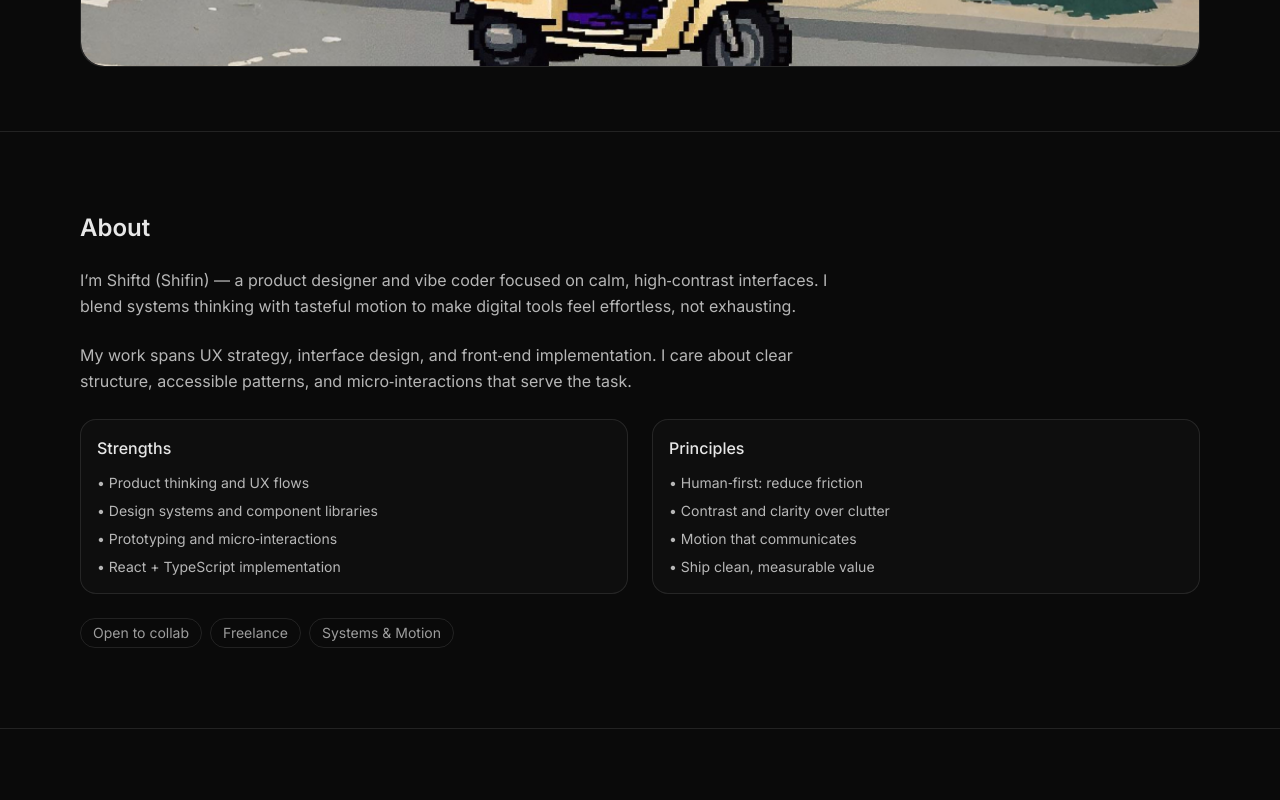
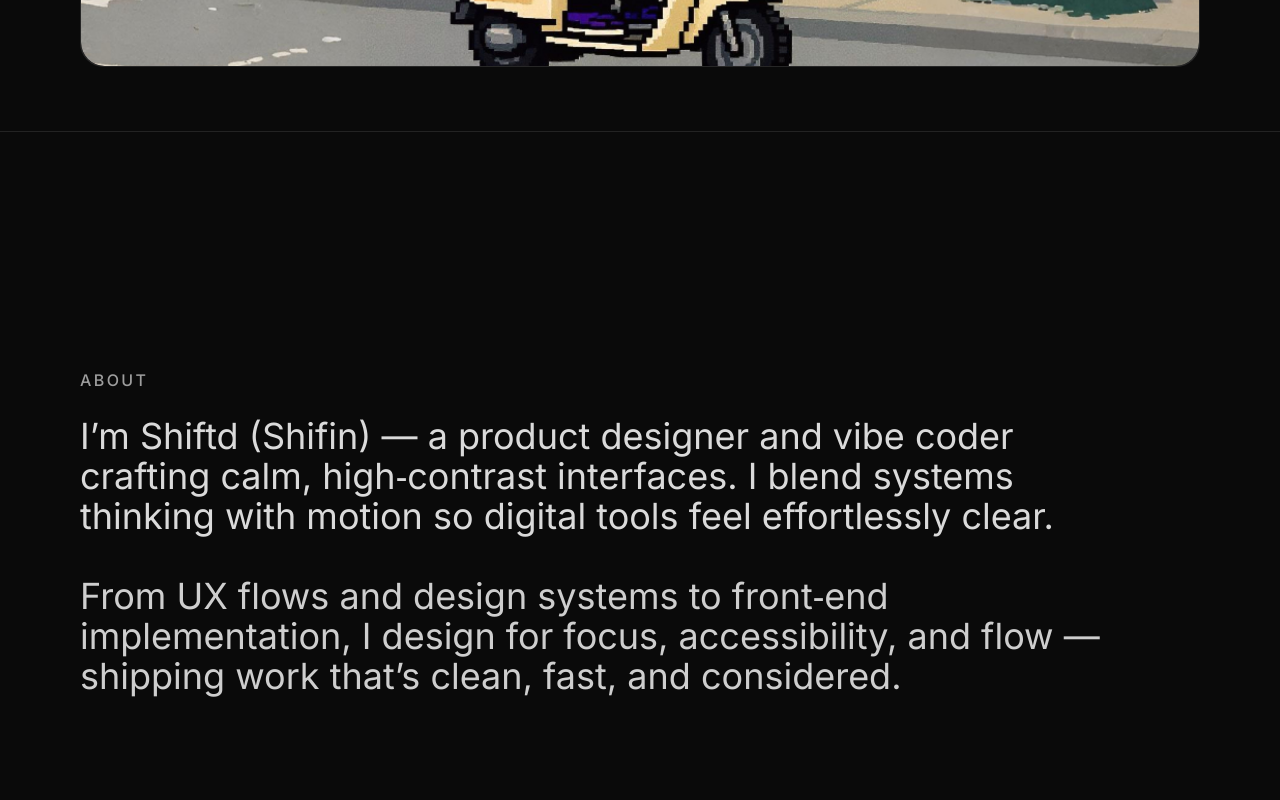
Before and after one commit to shifingeorge/shiftd.design, a React (Vite) app: page / in a window 1280 px wide. Shown: the part 2040-2840 px from the top of the page. Built offline with nearby package versions, Linux system fonts and the light colour scheme.

Commit message:
added scroll smooth, reveal effect

```diff
--- a/package.json
+++ b/package.json
@@ -12,6 +12,7 @@
   "dependencies": {
     "@react-three/fiber": "^9.3.0",
     "@react-three/postprocessing": "^3.0.4",
+    "@studio-freight/lenis": "^1.0.42",
     "framer-motion": "^12.23.12",
     "gsap": "^3.13.0",
     "lucide-react": "^0.541.0",
--- a/src/App.tsx
+++ b/src/App.tsx
@@ -1,5 +1,5 @@
+import useSmoothScroll from './hooks/useSmoothScroll';
 import Footer from './components/Layout/Footer';
-
 import Hero from './components/Sections/Hero';
 import About from './components/Sections/About';
 import Skills from './components/Sections/Skills';
@@ -8,9 +8,11 @@ import Contact from './components/Sections/Contact';
 import DockBar from './components/Layout/DockBar';
 
 export default function App() {
+  useSmoothScroll({ lerp: 0.12, wheelMultiplier: 1 }); // tweak to taste
+
   return (
     <div className="min-h-screen bg-neutral-950 text-neutral-100">
-      <main>
+      <main className="pt-0">
         <Hero />
         <Portfolio />
         <About />
--- a/src/components/Sections/About.tsx
+++ b/src/components/Sections/About.tsx
@@ -1,62 +1,29 @@
-import Reveal from '../UI/Reveal';
+import Reveal, { RevealGroup } from '../UI/Reveal';
 
 export default function About() {
   return (
     <section id="about" className="border-t border-white/10">
-      <div className="mx-auto max-w-6xl px-4 py-16 md:py-20">
-        <Reveal y={12} blur={8}>
-          <h2 className="text-xl md:text-2xl font-semibold text-white/90">About</h2>
-        </Reveal>
-
-        <div className="mt-6 space-y-6">
-          <Reveal y={18} delay={0.05}>
-            <p className="text-white/70 max-w-3xl">
-              I’m Shiftd (Shifin) — a product designer and vibe coder focused on calm, high‑contrast
-              interfaces. I blend systems thinking with tasteful motion to make digital tools feel
-              effortless, not exhausting.
-            </p>
+      <div className="mx-auto max-w-6xl px-4 min-h-[100svh] md:min-h-[100dvh] flex items-center">
+        <div className="w-full">
+          {/* Smaller label-style heading */}
+          <Reveal y={20} scale={0.95} duration={0.8}>
+            <h2 className="text-sm md:text-base font-medium tracking-[0.15em] uppercase text-white/60">
+              About
+            </h2>
           </Reveal>
 
-          <Reveal y={18} delay={0.1}>
-            <p className="text-white/70 max-w-3xl">
-              My work spans UX strategy, interface design, and front‑end implementation. I care about
-              clear structure, accessible patterns, and micro‑interactions that serve the task.
+          {/* Bigger copy with staggered reveal */}
+          <RevealGroup className="mt-6 space-y-8 md:space-y-10" stagger={0.12} y={36} scale={0.95} duration={0.95}>
+            <p className="text-3xl md:text-4xl leading-[1.35] text-white/85 max-w-5xl">
+              I’m Shiftd (Shifin) — a product designer and vibe coder crafting calm, high‑contrast
+              interfaces. I blend systems thinking with motion so digital tools feel effortlessly clear.
             </p>
-          </Reveal>
 
-          <div className="grid gap-6 md:grid-cols-2">
-            <Reveal y={20} delay={0.12}>
-              <div className="rounded-2xl border border-white/10 p-4 bg-white/[0.02]">
-                <h3 className="font-medium text-white/90">Strengths</h3>
-                <ul className="mt-3 space-y-2 text-white/70 text-sm">
-                  <li>• Product thinking and UX flows</li>
-                  <li>• Design systems and component libraries</li>
-                  <li>• Prototyping and micro‑interactions</li>
-                  <li>• React + TypeScript implementation</li>
-                </ul>
-              </div>
-            </Reveal>
-
-            <Reveal y={20} delay={0.16}>
-              <div className="rounded-2xl border border-white/10 p-4 bg-white/[0.02]">
-                <h3 className="font-medium text-white/90">Principles</h3>
-                <ul className="mt-3 space-y-2 text-white/70 text-sm">
-                  <li>• Human‑first: reduce friction</li>
-                  <li>• Contrast and clarity over clutter</li>
-                  <li>• Motion that communicates</li>
-                  <li>• Ship clean, measurable value</li>
-                </ul>
-              </div>
-            </Reveal>
-          </div>
-
-          <Reveal y={18} delay={0.18}>
-            <div className="flex flex-wrap items-center gap-2 text-sm text-white/60">
-              <span className="rounded-full border border-white/10 px-3 py-1">Open to collab</span>
-              <span className="rounded-full border border-white/10 px-3 py-1">Freelance</span>
-              <span className="rounded-full border border-white/10 px-3 py-1">Systems & Motion</span>
-            </div>
-          </Reveal>
+            <p className="text-3xl md:text-4xl leading-[1.35] text-white/80 max-w-5xl">
+              From UX flows and design systems to front‑end implementation, I design for focus,
+              accessibility, and flow — shipping work that’s clean, fast, and considered.
+            </p>
+          </RevealGroup>
         </div>
       </div>
     </section>
--- a/src/components/UI/Reveal.tsx
+++ b/src/components/UI/Reveal.tsx
@@ -1,38 +1,133 @@
-import { motion } from 'framer-motion';
-import type { HTMLAttributes, ReactNode } from 'react';
+/* src/components/UI/Reveal.tsx */
+import { useLayoutEffect, useRef, type ReactNode } from 'react';
+import gsap from 'gsap';
+import { ScrollTrigger } from 'gsap/ScrollTrigger';
+
+gsap.registerPlugin(ScrollTrigger);
 
 type RevealProps = {
   children: ReactNode;
   className?: string;
-  delay?: number;
-  duration?: number;
+  delay?: number;     // seconds
+  duration?: number;  // seconds
   y?: number;
   x?: number;
-  blur?: number;
-  once?: boolean; // reveal only once per visit
-} & HTMLAttributes<HTMLDivElement>;
+  scale?: number;
+  once?: boolean;
+  start?: string;     // ScrollTrigger start
+};
 
 export default function Reveal({
   children,
   className,
   delay = 0,
-  duration = 0.6,
-  y = 16,
+  duration = 0.9,
+  y = 32,
   x = 0,
-  blur = 6,
+  scale = 0.96,
   once = true,
-  ...rest
+  start = 'top 80%',
 }: RevealProps) {
+  const ref = useRef<HTMLDivElement>(null);
+
+  useLayoutEffect(() => {
+    const el = ref.current;
+    if (!el) return;
+
+    const ctx = gsap.context(() => {
+      gsap.fromTo(
+        el,
+        { y, x, scale, autoAlpha: 0 },
+        {
+          y: 0,
+          x: 0,
+          scale: 1,
+          autoAlpha: 1,
+          duration,
+          delay,
+          ease: 'power3.out',
+          overwrite: 'auto',
+          scrollTrigger: {
+            trigger: el,
+            start,
+            once,
+          },
+        }
+      );
+    }, ref);
+
+    return () => ctx.revert();
+  }, [delay, duration, x, y, scale, once, start]);
+
   return (
-    <motion.div
-      initial={{ opacity: 0, y, x, filter: `blur(${blur}px)` }}
-      whileInView={{ opacity: 1, y: 0, x: 0, filter: 'blur(0px)' }}
-      viewport={{ once, amount: 0.3 }}
-      transition={{ duration, delay, ease: 'easeOut' }}
-      className={className}
-      {...rest}
-    >
+    <div ref={ref} className={className}>
       {children}
-    </motion.div>
+    </div>
   );
 }
+
+/* Optional: container that staggers children in one ScrollTrigger */
+export function RevealGroup({
+  children,
+  className,
+  stagger = 0.1,
+  y = 32,
+  x = 0,
+  scale = 0.96,
+  duration = 0.9,
+  start = 'top 85%',
+  once = true,
+}: {
+  children: ReactNode;
+  className?: string;
+  stagger?: number;
+  y?: number;
+  x?: number;
+  scale?: number;
+  duration?: number;
+  start?: string;
+  once?: boolean;
+}) {
+  const ref = useRef<HTMLDivElement>(null);
+
+  useLayoutEffect(() => {
+    const root = ref.current;
+    if (!root) return;
+
+    const items = Array.from(root.querySelectorAll('[data-reveal-item]'));
+    if (!items.length) return;
+
+    const ctx = gsap.context(() => {
+      gsap.set(items, { y, x, scale, autoAlpha: 0 });
+
+      gsap.to(items, {
+        y: 0,
+        x: 0,
+        scale: 1,
+        autoAlpha: 1,
+        duration,
+        ease: 'power3.out',
+        stagger,
+        scrollTrigger: {
+          trigger: root,
+          start,
+          once,
+        },
+      });
+    }, ref);
+
+    return () => ctx.revert();
+  }, [stagger, y, x, scale, duration, start, once]);
+
+  return (
+    <div ref={ref} className={className}>
+      {Array.isArray(children)
+        ? children.map((c, i) => (
+            <div key={i} data-reveal-item>
+              {c}
+            </div>
+          ))
+        : <div data-reveal-item>{children}</div>}
+    </div>
+  );
+}
--- a/src/hooks/useGSAP.ts
+++ /dev/null
@@ -1,54 +0,0 @@
-import { useEffect, useRef, RefObject } from 'react';
-import { gsap } from 'gsap';
-import { ScrollTrigger } from 'gsap/ScrollTrigger';
-
-gsap.registerPlugin(ScrollTrigger);
-
-export const useGSAP = (
-  callback: (context: { tl: gsap.core.Timeline; selector: (selector: string) => Element | null }) => void,
-  dependencies: any[] = []
-) => {
-  const containerRef = useRef<HTMLDivElement>(null);
-
-  useEffect(() => {
-    const ctx = gsap.context(() => {
-      const tl = gsap.timeline();
-      const selector = (sel: string) => containerRef.current?.querySelector(sel) || null;
-      callback({ tl, selector });
-    }, containerRef);
-
-    return () => ctx.revert();
-  }, dependencies);
-
-  return containerRef;
-};
-
-export const useScrollAnimation = (
-  elementRef: RefObject<HTMLElement>,
-  animation: gsap.TweenVars,
-  triggerOptions: ScrollTrigger.Vars = {}
-) => {
-  useEffect(() => {
-    if (!elementRef.current) return;
-
-    const element = elementRef.current;
-
-    gsap.fromTo(element,
-      { opacity: 0, y: 50, ...animation.from },
-      {
-        opacity: 1,
-        y: 0,
-        duration: 1,
-        ease: "power3.out",
-        scrollTrigger: {
-          trigger: element,
-          start: "top 80%",
-          end: "bottom 20%",
-          toggleActions: "play none none reverse",
-          ...triggerOptions
-        },
-        ...animation.to
-      }
-    );
-  }, [elementRef, animation, triggerOptions]);
-};
--- /dev/null
+++ b/src/hooks/useSmoothScroll.ts
@@ -0,0 +1,61 @@
+import { useEffect, useRef } from 'react';
+import Lenis from '@studio-freight/lenis';
+import gsap from 'gsap';
+import { ScrollTrigger } from 'gsap/ScrollTrigger';
+
+gsap.registerPlugin(ScrollTrigger);
+
+type Options = {
+  enabled?: boolean;
+  lerp?: number;            // 0..1 (lower = smoother/laggier)
+  wheelMultiplier?: number; // scroll speed multiplier (wheel)
+  touchMultiplier?: number; // scroll speed multiplier (touch)
+};
+
+export default function useSmoothScroll({
+  enabled = true,
+  lerp = 1,
+  wheelMultiplier = 1,
+  touchMultiplier = 1,
+}: Options = {}) {
+  const lenisRef = useRef<Lenis | null>(null);
+
+  useEffect(() => {
+    if (!enabled) return;
+
+    // Respect reduced motion
+    const mql = window.matchMedia('(prefers-reduced-motion: reduce)');
+    if (mql.matches) return;
+
+    // Lenis v1 uses "smooth" instead of smoothWheel/smoothTouch; keep options minimal
+    const lenis = new Lenis({
+      lerp,
+      wheelMultiplier,
+      touchMultiplier,
+      smooth: true,
+    } as unknown as ConstructorParameters<typeof Lenis>[0]); // cast for broad version compatibility
+
+    lenisRef.current = lenis;
+
+    // Keep ScrollTrigger synced with Lenis
+    const onLenisScroll = () => ScrollTrigger.update();
+    lenis.on('scroll', onLenisScroll);
+
+    // Drive Lenis with rAF (ms timestamp)
+    let rafId = 0;
+    const raf = (time: number) => {
+      lenis.raf(time);
+      rafId = requestAnimationFrame(raf);
+    };
+    rafId = requestAnimationFrame(raf);
+
+    return () => {
+      cancelAnimationFrame(rafId);
+      lenis.off('scroll', onLenisScroll as any);
+      lenis.destroy();
+      lenisRef.current = null;
+    };
+  }, [enabled, lerp, wheelMultiplier, touchMultiplier]);
+
+  return lenisRef;
+}
```
Also changed, not shown: 1 other file (tests, documents, lock files or other folders).
